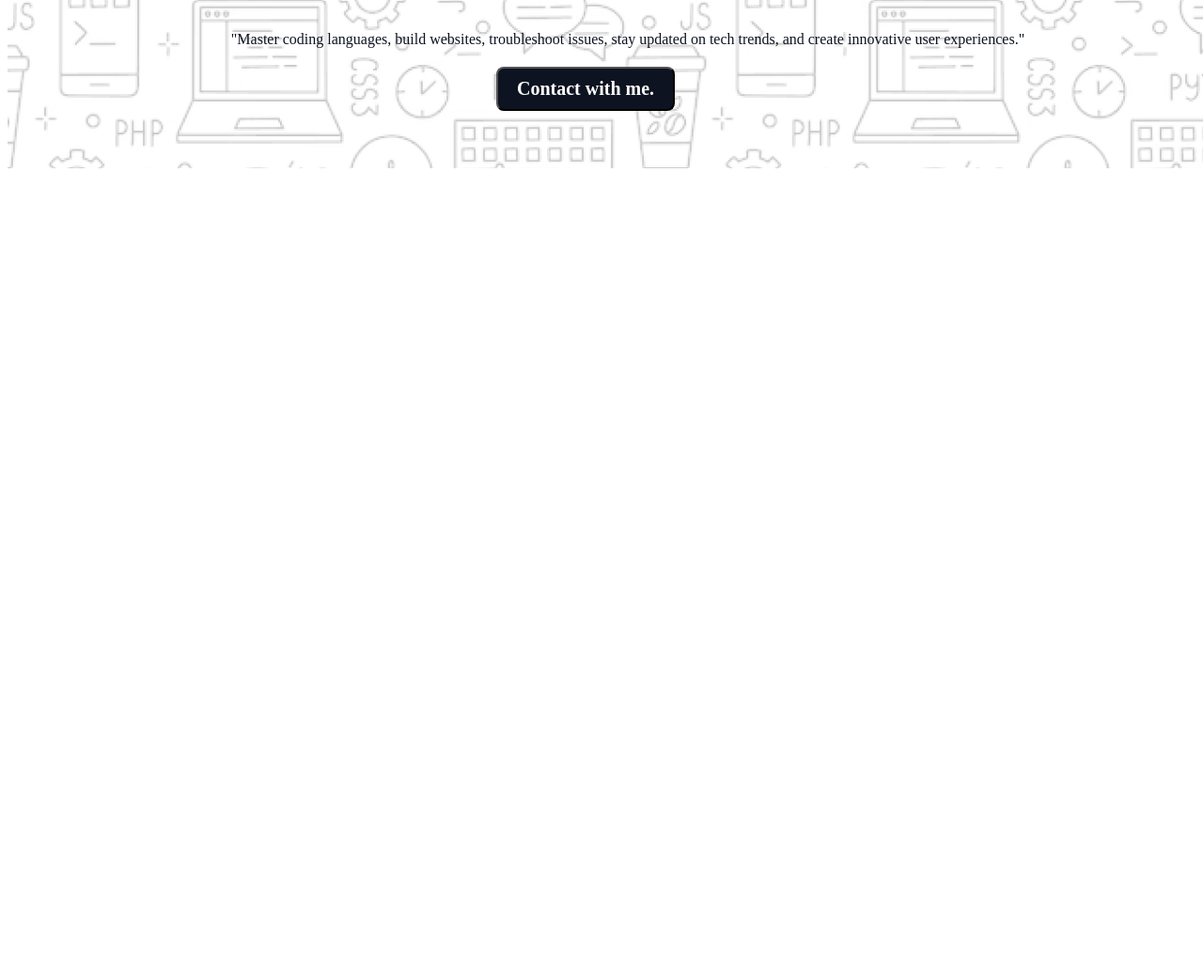
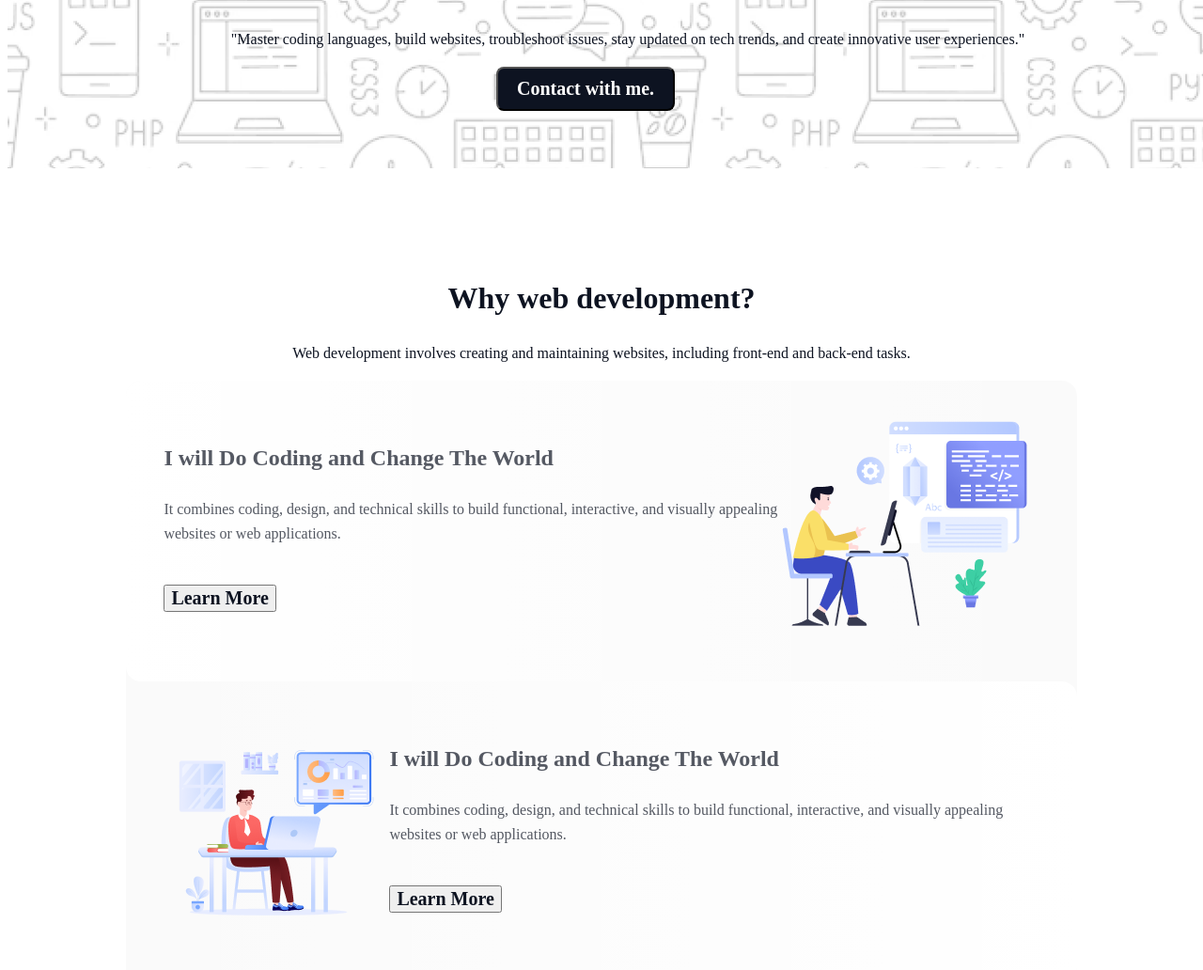
Before and after one commit to tammim28/Assignment-1, a plain HTML site: page index.html in a window 1280 px wide. Shown: the part 588-1620 px from the top of the page at 94% size. Before the commit the page ends 800 px from the top, so only its background shows below. Drawn offline with Linux system fonts and the light colour scheme; a web font is replaced by a local one.

Commit message:
complete development section

```diff
--- a/index.html
+++ b/index.html
@@ -1,11 +1,13 @@
 <!DOCTYPE html>
 <html lang="en">
+
 <head>
     <meta charset="UTF-8">
     <meta name="viewport" content="width=device-width, initial-scale=1.0">
     <title>Assignment 1</title>
     <link rel="stylesheet" href="styles/style.css">
 </head>
+
 <body>
     <header>
         <nav class="navbar">
@@ -21,7 +23,8 @@
                     <h2>"In near future, I hope to become a Developer."</h2>
                 </div>
                 <div class="heading-discription">
-                    <p>"Master coding languages, build websites, troubleshoot issues, stay updated on tech trends, and create innovative user experiences."</p>
+                    <p>"Master coding languages, build websites, troubleshoot issues, stay updated on tech trends, and
+                        create innovative user experiences."</p>
                 </div>
                 <div class="banner-btn">
                     <a href=""><button class="contact-btn">Contact with me.</button></a>
@@ -30,10 +33,45 @@
         </div>
     </header>
     <main>
-
+        <!-- why web development section start  -->
+        <section>
+            <div class="reason">
+                <h2>Why web development?</h2>
+                <p>Web development involves creating and maintaining websites, including front-end and back-end tasks.
+                </p>
+            </div>
+            <div class="reason-container">
+                <div class="first-reason">
+                    <div class="reason-content">
+                        <h3>I will Do Coding and Change The World</h3>
+                        <p>It combines coding, design, and technical skills to build functional, interactive, and visually appealing websites or web applications.</p>
+                        <button>Learn More</button>
+                    </div>
+                    <img src="./assets/Layer_1.png" alt="">
+                </div>
+                <div class="second-reason">
+                    <img src="./assets/Group 3.png" alt="">
+                    <div class="reason-content">
+                        <h3>I will Do Coding and Change The World</h3>
+                        <p>It combines coding, design, and technical skills to build functional, interactive, and visually appealing websites or web applications.</p>
+                        <button>Learn More</button>
+                    </div>
+                </div>
+                <div class="third-reason">
+                    <div class="reason-content">
+                        <h3>I will Do Coding and Change The World</h3>
+                        <p>It combines coding, design, and technical skills to build functional, interactive, and visually appealing websites or web applications.</p>
+                        <button>Learn More</button>
+                    </div>
+                    <img src="./assets/Group 4.png" alt="">
+                </div>
+            </div>
+            </div>
+        </section>
     </main>
     <footer>
 
     </footer>
 </body>
+
 </html>
--- a/styles/style.css
+++ b/styles/style.css
@@ -25,15 +25,17 @@ font-family: Azeret Mono;
     font-size: 20px;
     font-weight: 500;
 }
+
 /* banner section start */
-.container{
+.container {
     background-image: url(../assets/Hero-bg.png);
     width: 1320px;
     height: 650px;
     margin: 20px auto;
 
 }
-.content .heading{
+
+.content .heading {
     color: rgb(13, 19, 33);
     font-family: Azeret Mono;
     font-size: 40px;
@@ -41,7 +43,8 @@ font-weight: 800;
     line-height: 68px;
     text-align: center;
 }
-.heading-discription{
+
+.heading-discription {
     color: rgb(13, 19, 33);
     font-family: Azeret Mono;
     font-size: 16px;
@@ -50,7 +53,8 @@ line-height: 26px;
     letter-spacing: 0%;
     text-align: center;
 }
-.contact-btn{
+
+.contact-btn {
     color: rgb(255, 255, 255);
     font-family: Azeret Mono;
     font-size: 20px;
@@ -63,14 +67,108 @@ background: rgb(13, 19, 33);
     padding: 10px 20px;
 
 }
-.banner-btn{
+
+.banner-btn {
     padding-left: 420px;
 }
-.content{
+
+.content {
     padding: 20px 100px;
     align-items: center;
 }
-.banner-img{
+
+.banner-img {
     padding-left: 420px;
 
 }
+
+/* header section end */
+
+/* why web development section start */
+.reason {
+    width: 80%;
+    margin: 0 auto;
+    text-align: center;
+}
+
+.reason h2 {
+    margin-top: 120px;
+    color: rgb(13, 19, 33);
+    font-family: Azeret Mono;
+    font-size: 32px;
+    font-weight: 800;
+    line-height: 37px;
+    letter-spacing: 0%;
+    text-align: center;
+}
+
+.reason p {
+    color: rgb(13, 19, 33);
+    font-family: Azeret Mono;
+    font-size: 16px;
+    font-weight: 400;
+    line-height: 26px;
+    letter-spacing: 0%;
+    text-align: center;
+}
+
+.reason-container {
+    width: 80%;
+    margin: 0 auto;
+    border-radius: 16px;
+    background: rgba(13, 19, 33, 0.02);
+}
+
+.first-reason {
+    display: flex;
+    border-radius: 16px;
+    background: linear-gradient(90.00deg, rgb(255, 255, 255), rgba(255, 255, 255, 0) 100%);
+    padding: 40px;
+}
+
+.reason-content h3 {
+    color: rgba(13, 19, 33, 0.7);
+    font-family: Azeret Mono;
+    font-size: 24px;
+    font-weight: 700;
+    line-height: 36px;
+    letter-spacing: 0%;
+    text-align: left;
+}
+
+.reason-content p {
+    color: rgb(13, 19, 33);
+    font-family: Azeret Mono;
+    font-size: 16px;
+    font-weight: 400;
+    line-height: 26px;
+    letter-spacing: 0%;
+    text-align: left;
+    opacity: 0.7;
+
+}
+
+.reason-content button {
+    color: rgb(13, 19, 33);
+    font-family: Azeret Mono;
+    font-size: 20px;
+    font-weight: 600;
+    line-height: 23px;
+    letter-spacing: 0%;
+    text-align: center;
+    margin-top: 25px;
+}
+
+.second-reason {
+    display: flex;
+    padding: 40px;
+    border-radius: 16px;
+    background: linear-gradient(270.00deg, rgb(255, 255, 255), rgba(255, 255, 255, 0) 100%);
+}
+
+.third-reason {
+    display: flex;
+    padding: 40px;
+    border-radius: 16px;
+    background: linear-gradient(90.00deg, rgb(255, 255, 255), rgba(255, 255, 255, 0) 100%);
+}
```
Lines whose indentation alone changed are shown as unchanged.
